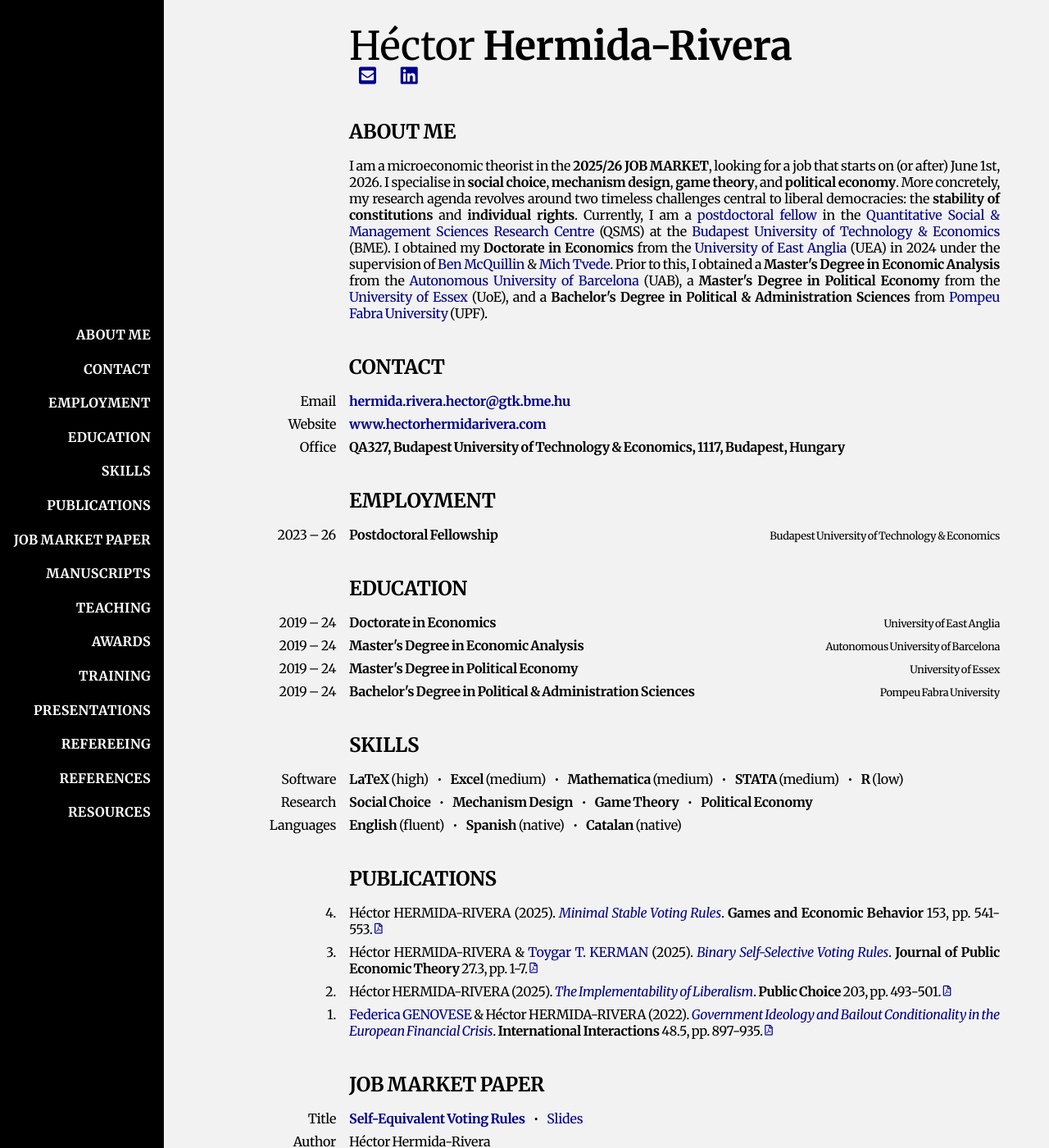
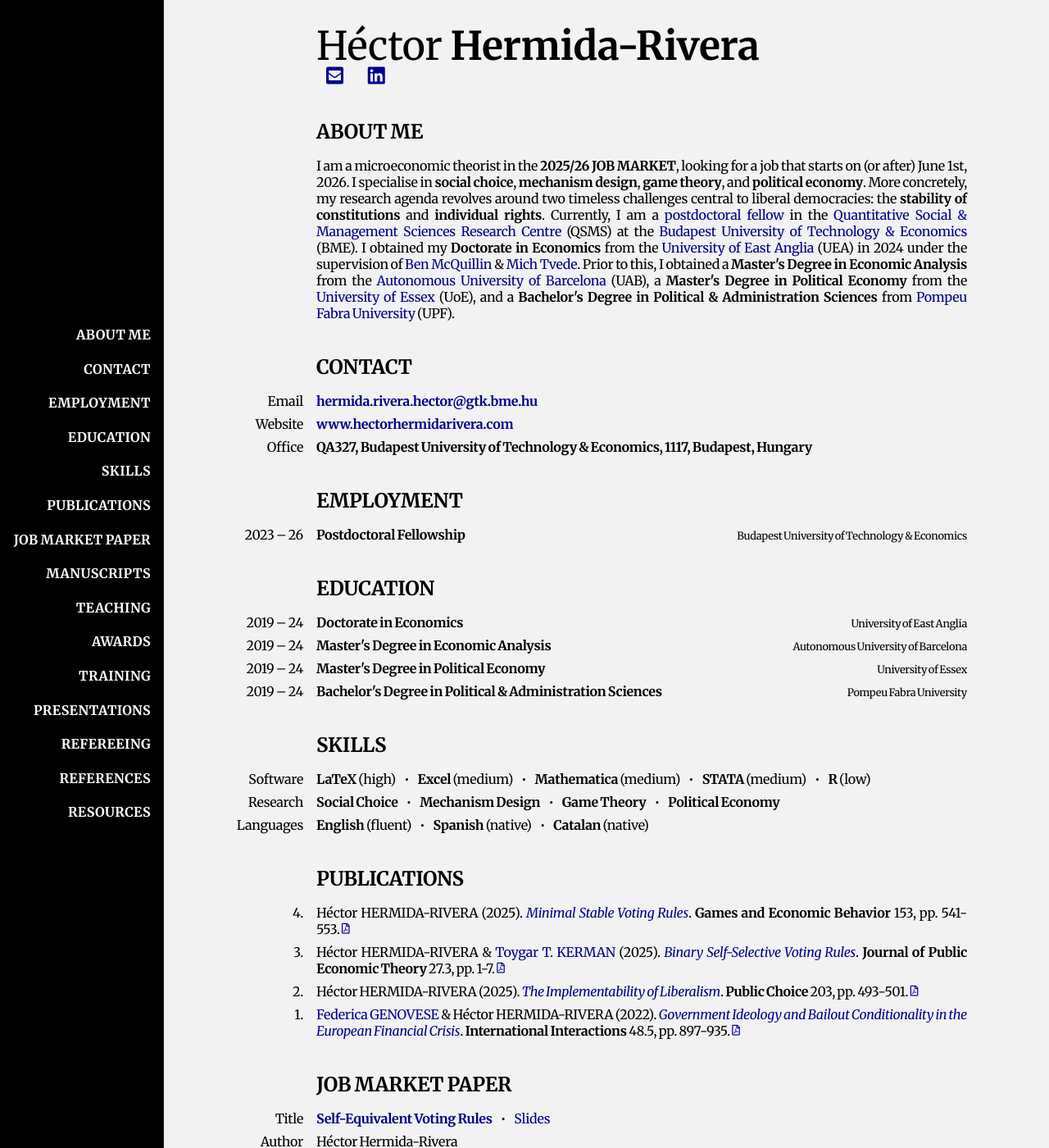
Before and after one commit to HectorHermidaRivera/hectorhermidarivera.github.io, a Jekyll site: the page built from index.md, in a window 1280 px wide and 1400 px high. Shown: the whole window at 82% size. Built offline with Jekyll 4.4.1, drawn with Linux system fonts in a browser that asks for light colours; a style sheet for code colours, icons or effects is not loaded.

Commit message:
Update style.css

```diff
--- a/assets/css/style.css
+++ b/assets/css/style.css
@@ -76,13 +76,6 @@ body {
   padding: 0 20px 30px 20px; /* internal padding */
   background-color: #f2f2f2;
 }
-
-@media (min-width: 1200px) { /* 200px sidebar + 1000px content + 20px padding */
-  .content {
-    margin-left: calc(200px + (100vw - 200px - 1000px)/2);
-    margin-right: calc((100vw - 200px - 1000px)/2);
-  }
-
 
 /*.content {
   margin-left: calc(200px + (100vw - 1200px));
```
